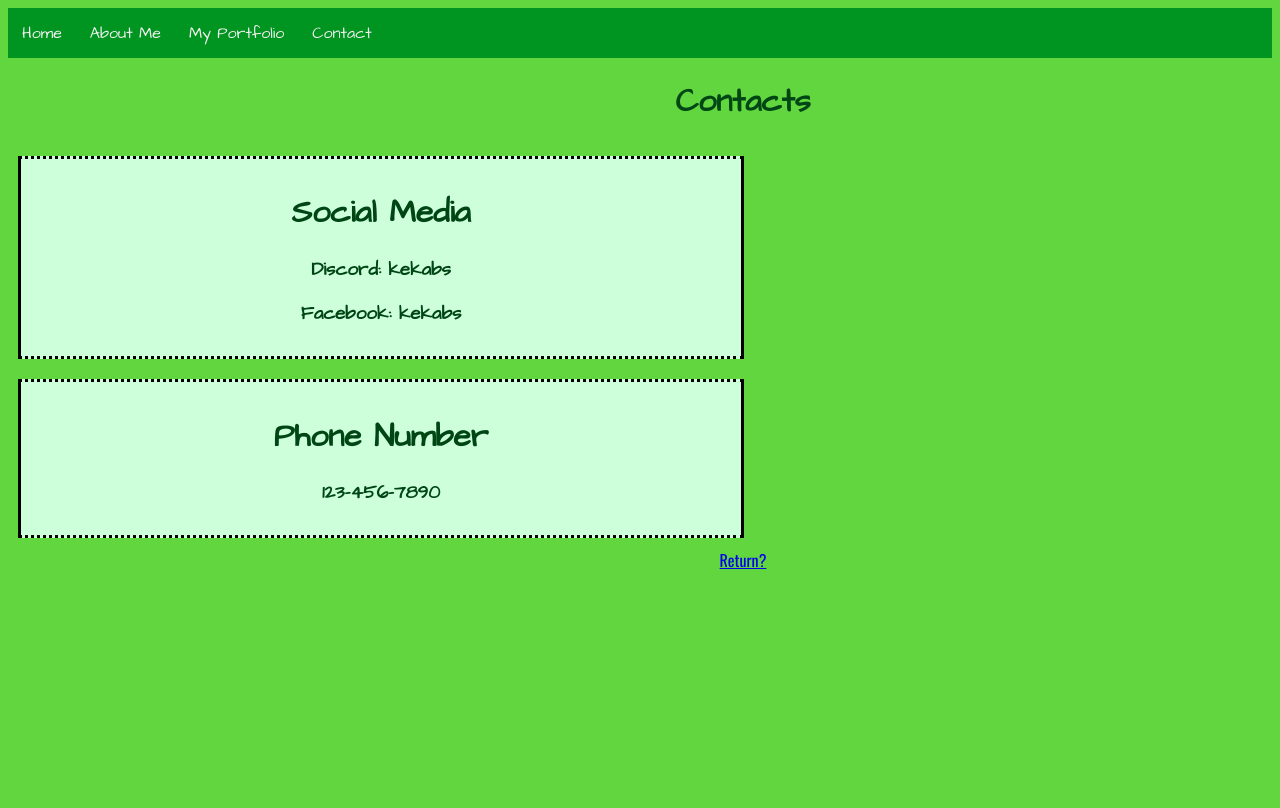
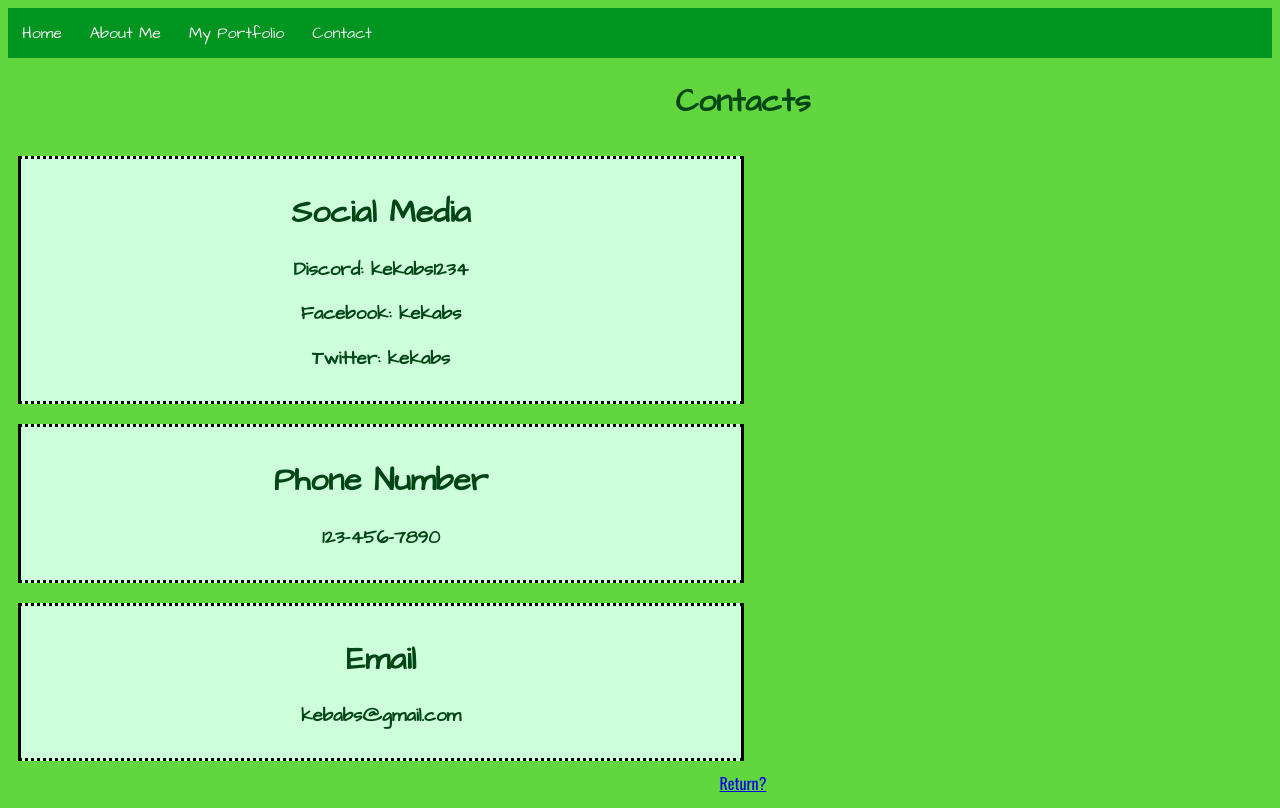
Before and after one commit to mrshishkebabs/lab-15-personal-site, a plain HTML site: page contact.html in a window 1280 px wide. Shown: the top 808 px of the page. Drawn offline with nearby package versions, Linux system fonts and the light colour scheme.

Commit message:
Additional Changes

```diff
--- a/contact.html
+++ b/contact.html
@@ -23,13 +23,19 @@
 
     <div class="contact" id="media">
         <h1>Social Media</h1>
-        <h3>Discord: kekabs</h3>
+        <h3>Discord: kekabs1234</h3>
         <h3>Facebook: kekabs</h3>
+        <h3>Twitter: kekabs</h3>
     </div>
 
     <div class="contact" id="media">
         <h1>Phone Number</h1>
         <h3>123-456-7890</h3>
+    </div>
+
+    <div class="contact" id="media">
+        <h1>Email</h1>
+        <h3>kebabs@gmail.com</h3>
     </div>
 
     <div class="stuff" id="first">
```
Also changed, not shown: aboutme.html (+1 -1 lines), myportfolio.html (+3 -3 lines).
